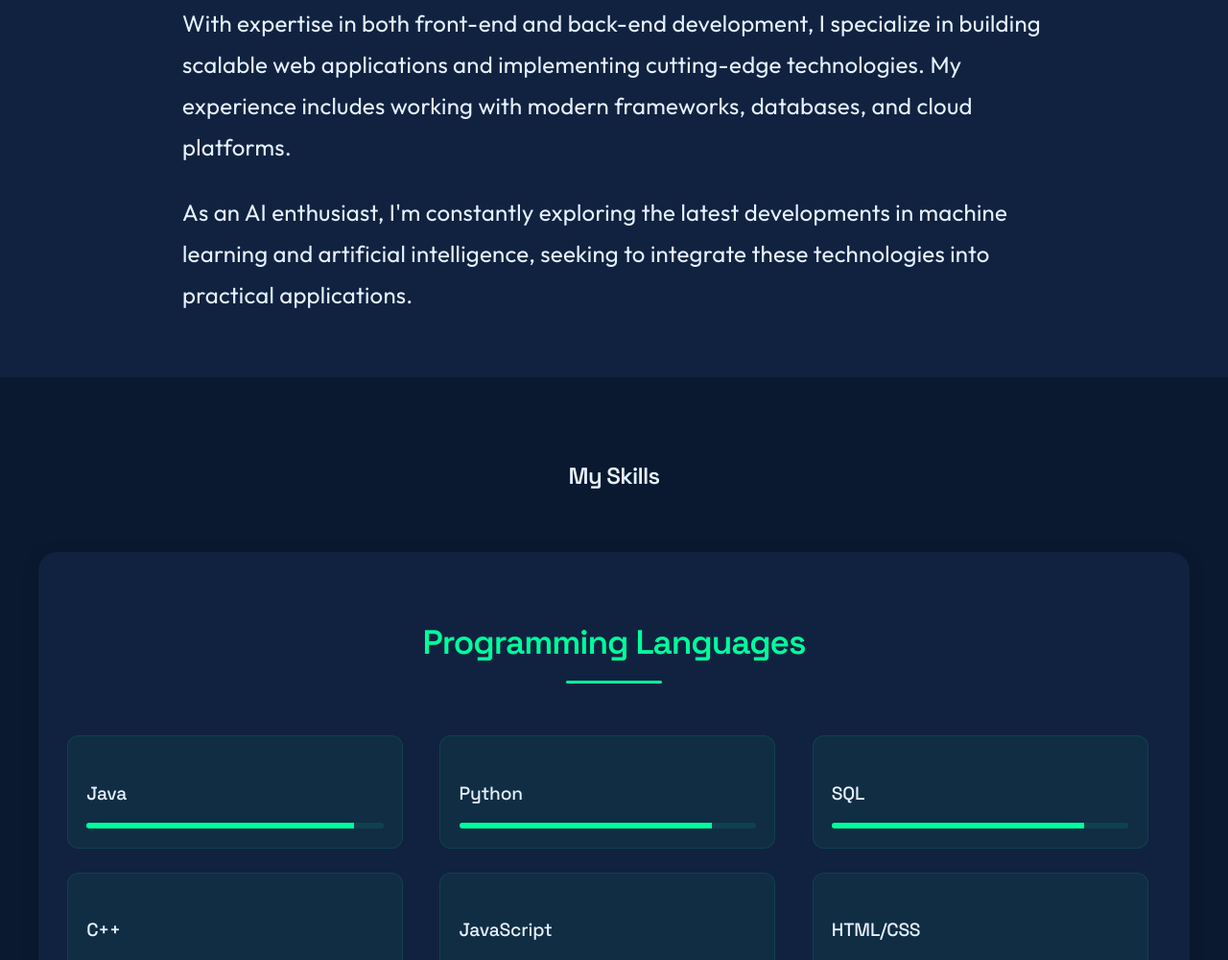
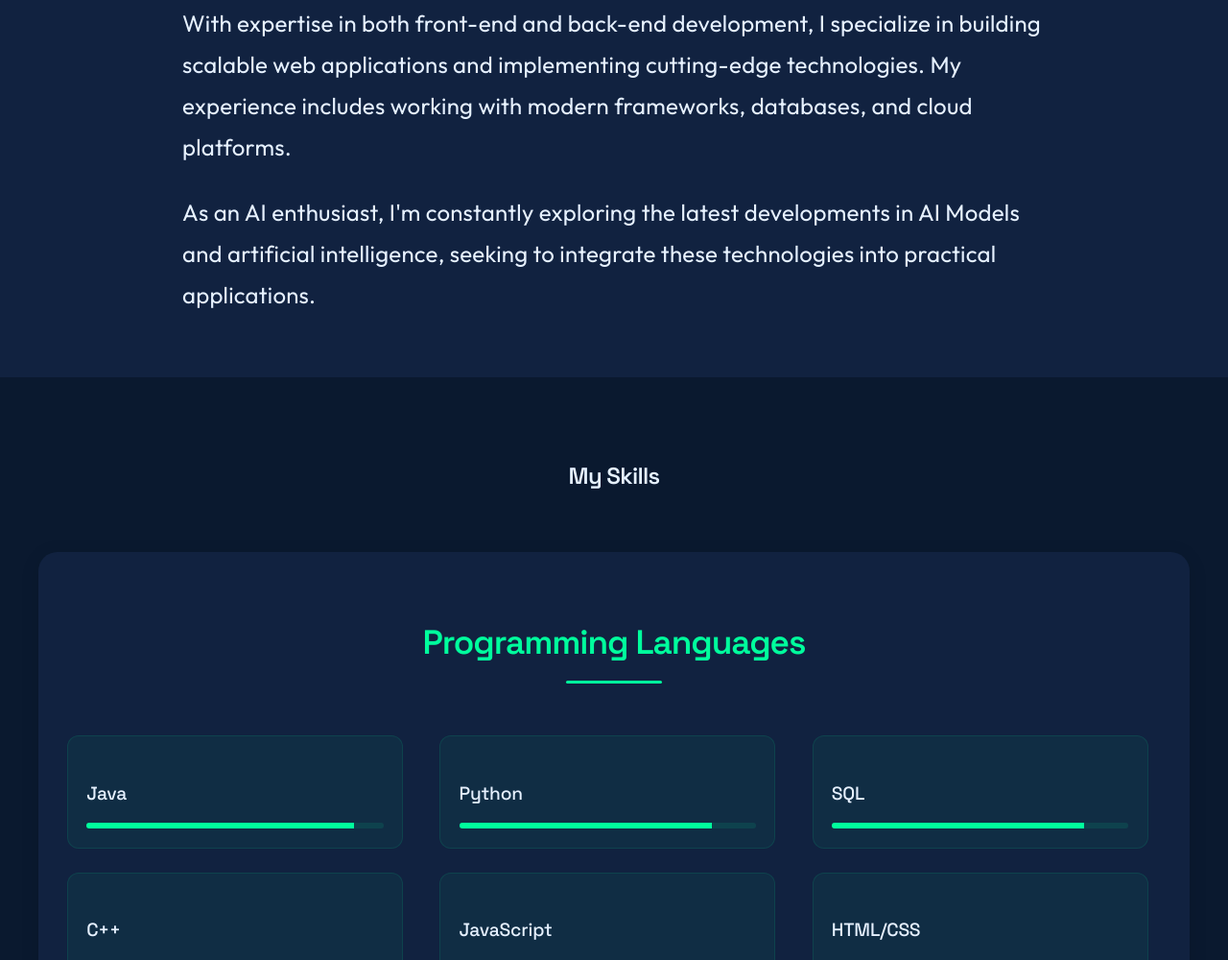
Before and after one commit to aryabodda4567/portfolio, a plain HTML site: page index.html in a window 1280 px wide. Shown: the part 1401-2401 px from the top of the page at 96% size. Drawn offline with Linux system fonts and the light colour scheme.

Commit message:
Description changed

```diff
--- a/index.html
+++ b/index.html
@@ -46,7 +46,7 @@
     <div class="about-content">
       <p>I am a passionate Full Stack Developer with a strong foundation in Computer Science and a keen interest in Artificial Intelligence. My journey in technology is driven by a desire to create innovative solutions that make a difference.</p>
       <p>With expertise in both front-end and back-end development, I specialize in building scalable web applications and implementing cutting-edge technologies. My experience includes working with modern frameworks, databases, and cloud platforms.</p>
-      <p>As an AI enthusiast, I'm constantly exploring the latest developments in machine learning and artificial intelligence, seeking to integrate these technologies into practical applications.</p>
+      <p>As an AI enthusiast, I'm constantly exploring the latest developments in AI Models and artificial intelligence, seeking to integrate these technologies into practical applications.</p>
     </div>
   </section>
 
```
